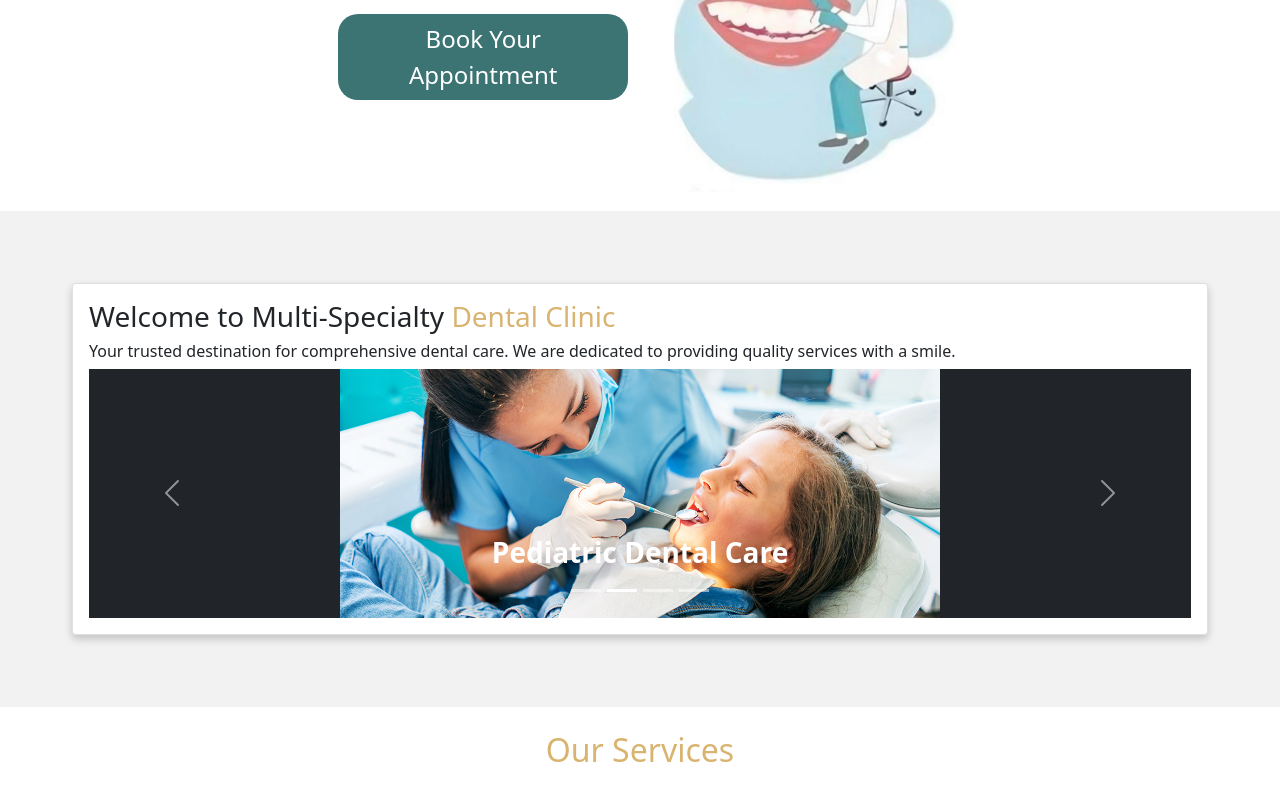
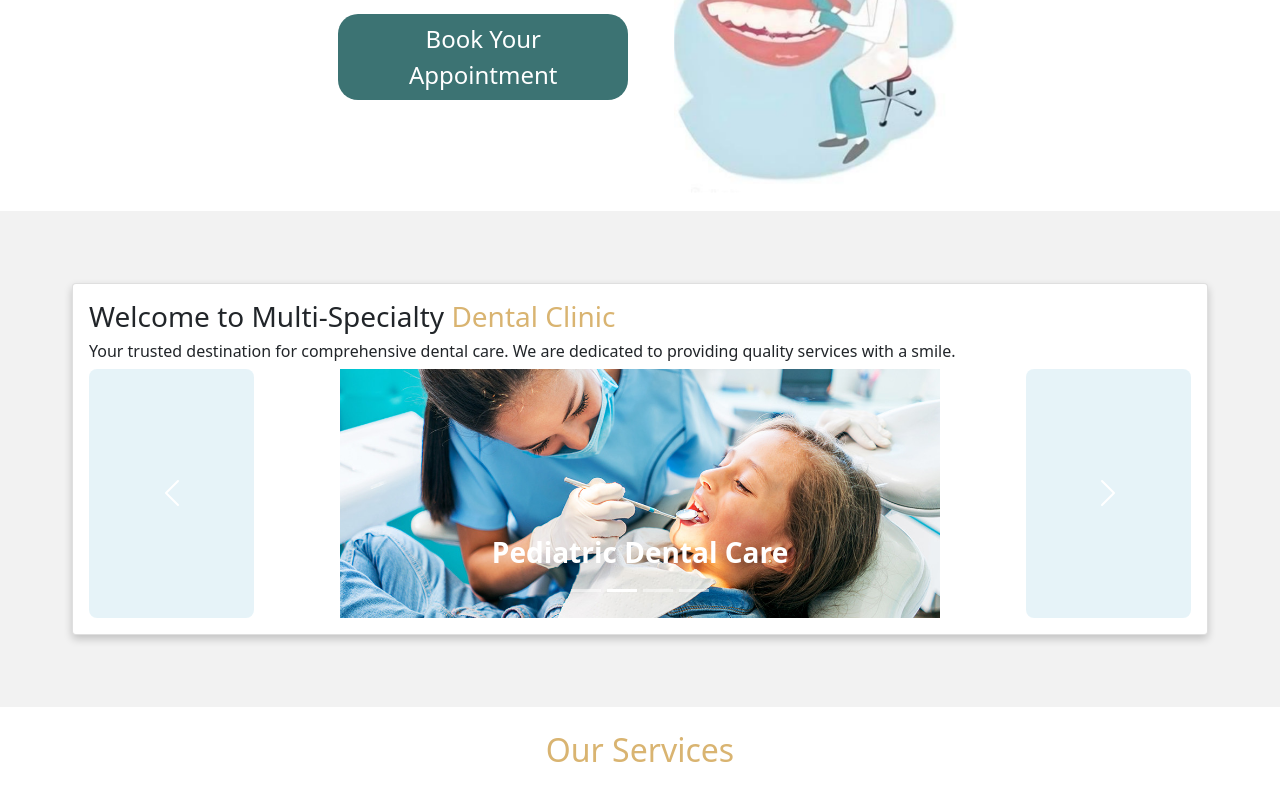
Before and after one commit to BonyRoy/Dr-Sagarika-Katkar, a React (Vite) app: page / in a window 1280 px wide. Shown: the part 458-1258 px from the top of the page. Built offline with nearby package versions, Linux system fonts and the light colour scheme.

Commit message:
Update Carousel.tsx

```diff
--- a/src/components/Carousel.tsx
+++ b/src/components/Carousel.tsx
@@ -39,7 +39,7 @@ const Carousel = () => {
     }, [activeIndex]);
 
     return (
-        <div id="carouselExampleIndicators" className="carousel slide bg-dark" data-bs-ride="carousel">
+        <div id="carouselExampleIndicators" className="carousel slide" data-bs-ride="carousel" style={{ backgroundColor: 'white' }}>
             <div className="carousel-indicators">
                 {images.map((_, index) => (
                     <button
@@ -63,12 +63,12 @@ const Carousel = () => {
                     </div>
                 ))}
             </div>
-            <button className="carousel-control-prev" type="button" data-bs-target="#carouselExampleIndicators" data-bs-slide="prev" onClick={goToPrevSlide}>
-                <span className="carousel-control-prev-icon" aria-hidden="true" style={{ color: 'black' }}></span>
+            <button className="carousel-control-prev" type="button" data-bs-target="#carouselExampleIndicators" data-bs-slide="prev" onClick={goToPrevSlide} style={{backgroundColor:'#CEE8F2'}}>
+                <span className="carousel-control-prev-icon" aria-hidden="true"></span>
                 <span className="visually-hidden">Previous</span>
             </button>
-            <button className="carousel-control-next" type="button" data-bs-target="#carouselExampleIndicators" data-bs-slide="next" onClick={goToNextSlide}>
-                <span className="carousel-control-next-icon" aria-hidden="true" style={{ color: 'black' }}></span>
+            <button className="carousel-control-next" type="button" data-bs-target="#carouselExampleIndicators" data-bs-slide="next" onClick={goToNextSlide} style={{backgroundColor:'#CEE8F2'}}>
+                <span className="carousel-control-next-icon" aria-hidden="true"></span>
                 <span className="visually-hidden">Next</span>
             </button>
         </div>
```
